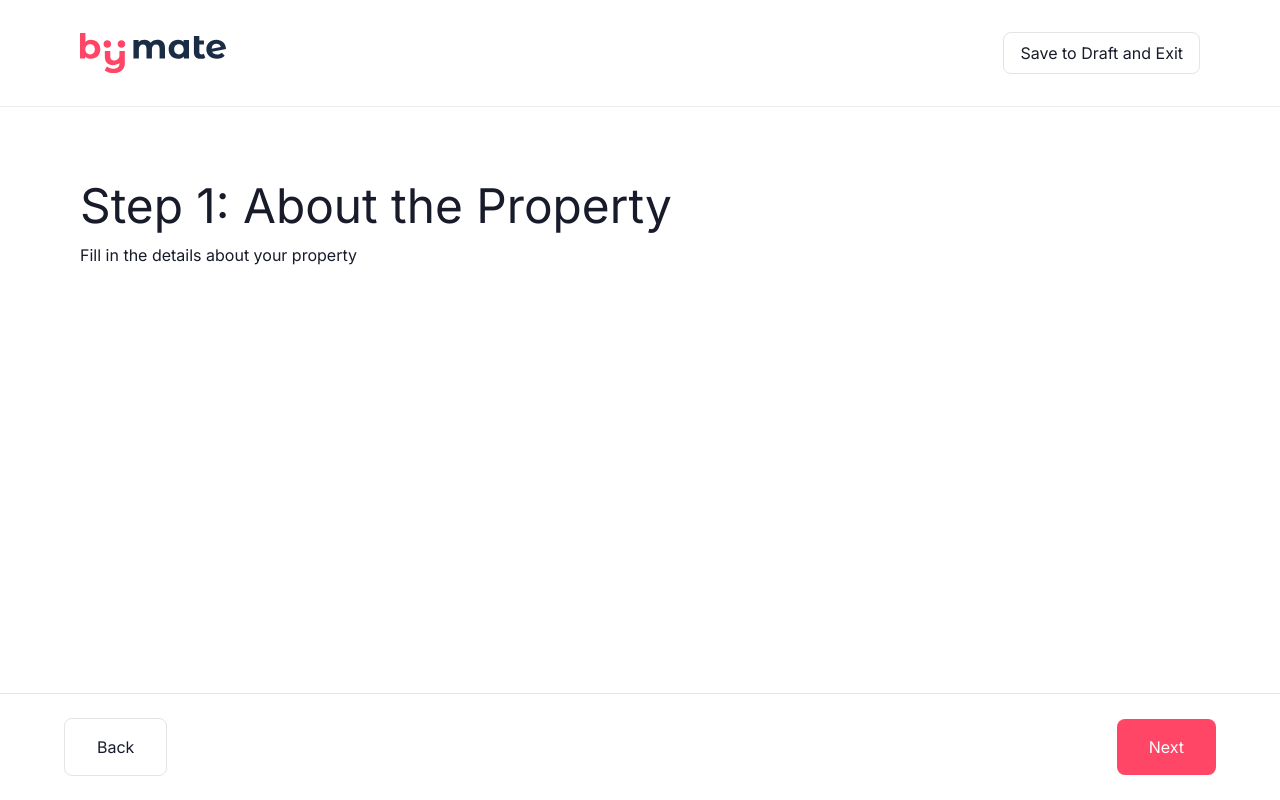
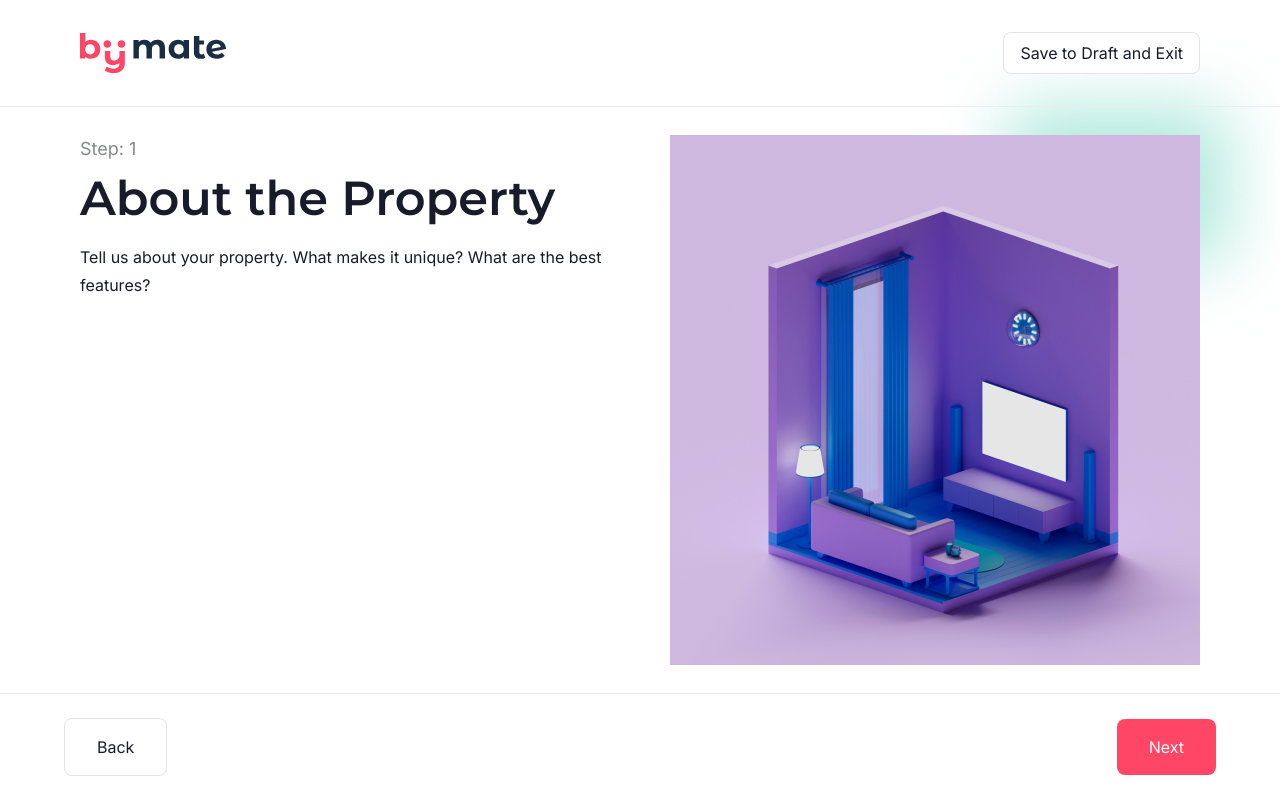
Before and after one commit to victorux/bymateapp, a React (Vite) app: page /create-listing in a window 1280 px wide. Built offline with nearby package versions, Linux system fonts and the light colour scheme.

Commit message:
Add step 1

```diff
--- /dev/null
+++ b/src/components/pages/CreateListing/Form.module.scss
@@ -0,0 +1,18 @@
+.blur {
+  z-index: -1;
+  width: 219px;
+  height: 152px;
+  flex-shrink: 0;
+  position: absolute;
+  top: -5%;
+  right: -5%;
+  background-color: #ace8da;
+  filter: blur(35.20000076293945px);
+}
+
+.center {
+  display: flex;
+  justify-content: center;
+  align-items: center;
+  height: calc(100vh - 110px - 104px);
+}
--- a/src/components/pages/CreateListing/FormInputs.tsx
+++ b/src/components/pages/CreateListing/FormInputs.tsx
@@ -1,11 +1,11 @@
 import useFormContext from '../../../hooks/useFormContext'
-import ConfirmAddress from './4/ConfirmAddress'
+import ConfirmAddress from './steps/4/ConfirmAddress'
 import Step1About from './steps/0/Step1About'
 import PropertyType from './steps/1/PropertyType'
 import SpaceType from './steps/2/SpaceType'
 import EnterAddress from './steps/3/EnterAddress'
-import Baths from './steps/4/Baths'
-import Step2Banner from './steps/5/Step2Banner'
+import Baths from './steps/5/Baths'
+import Step2Banner from './steps/6/Step2Banner'
 
 const FormInputs = () => {
   const { page } = useFormContext()
--- /dev/null
+++ b/src/components/pages/CreateListing/StepBanner.tsx
@@ -0,0 +1,28 @@
+import styles from './Form.module.scss'
+
+interface StepBannerProps {
+  step: number
+  title: string
+  description: string
+  img: string
+}
+
+const StepBanner = ({ step, title, img, description }: StepBannerProps) => {
+  return (
+    <div className={styles.center}>
+      <div className="w-full grid grid-cols-2 gap-8">
+        <div>
+          <span className="text-lg text-neutral-500 mb-6">Step: {step}</span>
+          <h1 className="font-semibold font-display">{title}</h1>
+          <p className="mt-2 text-base leading-7 max-w-4xl">{description}</p>
+        </div>
+        <div className="relative justify-self-end">
+          <div className={styles.blur}></div>
+          <img className="object-cover" src={img} alt={title} />
+        </div>
+      </div>
+    </div>
+  )
+}
+
+export default StepBanner
--- a/src/components/pages/CreateListing/steps/0/Step1About.tsx
+++ b/src/components/pages/CreateListing/steps/0/Step1About.tsx
@@ -1,8 +1,15 @@
+import StepBanner from '../../StepBanner'
+import banner1 from '../../../../../assets/img/form-step-1.jpg'
+
 const Step1About = () => {
   return (
-    <div className="container mt-16">
-      <h1>Step 1: About the Property</h1>
-      <p>Fill in the details about your property</p>
+    <div className="container">
+      <StepBanner
+        step={1}
+        title="About the Property"
+        description="Tell us about your property. What makes it unique? What are the best features?"
+        img={banner1}
+      />
     </div>
   )
 }
```
Also changed, not shown: src/components/pages/error-page.tsx (+6 -6 lines), src/assets/img/form-step-1.jpg (added), src/components/pages/CreateListing/steps/4/ConfirmAddress.tsx (renamed from src/components/pages/CreateListing/4/ConfirmAddress.tsx), src/components/pages/CreateListing/steps/5/Baths.tsx (renamed from src/components/pages/CreateListing/steps/4/Baths.tsx), src/components/pages/CreateListing/steps/6/Step2Banner.tsx (renamed from src/components/pages/CreateListing/steps/5/Step2Banner.tsx).
